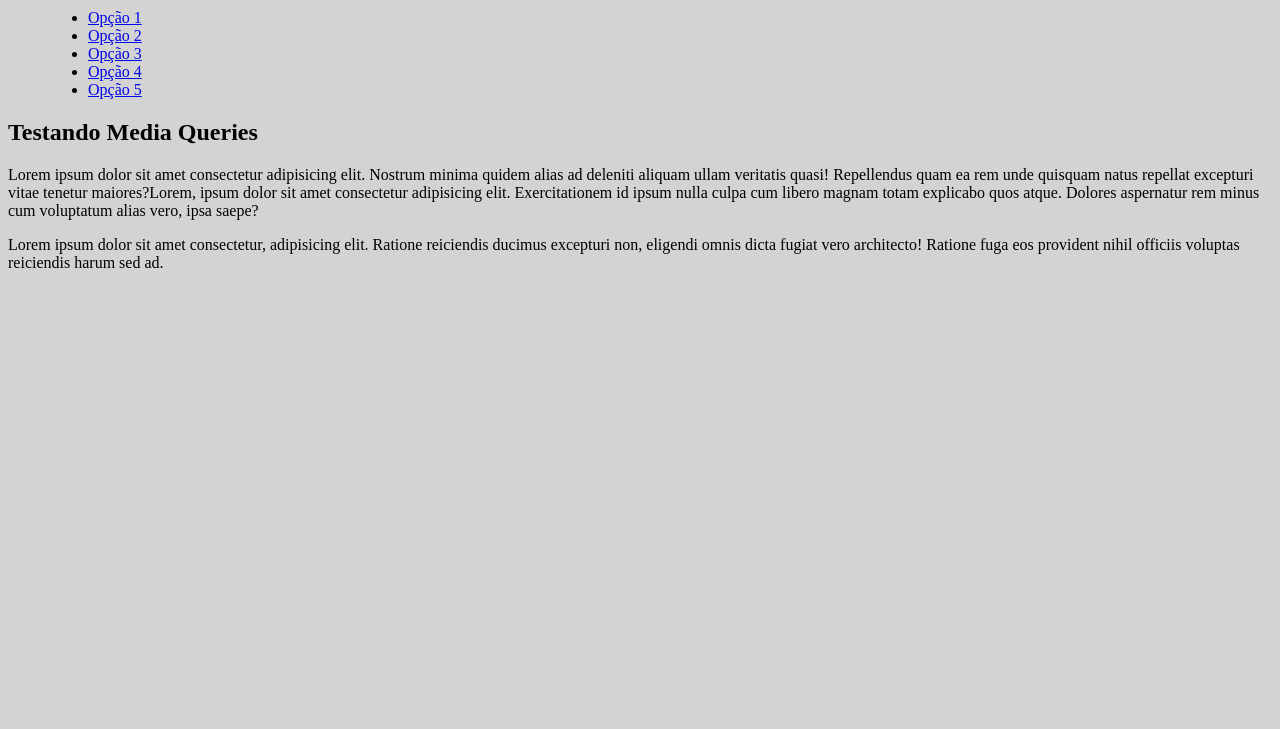
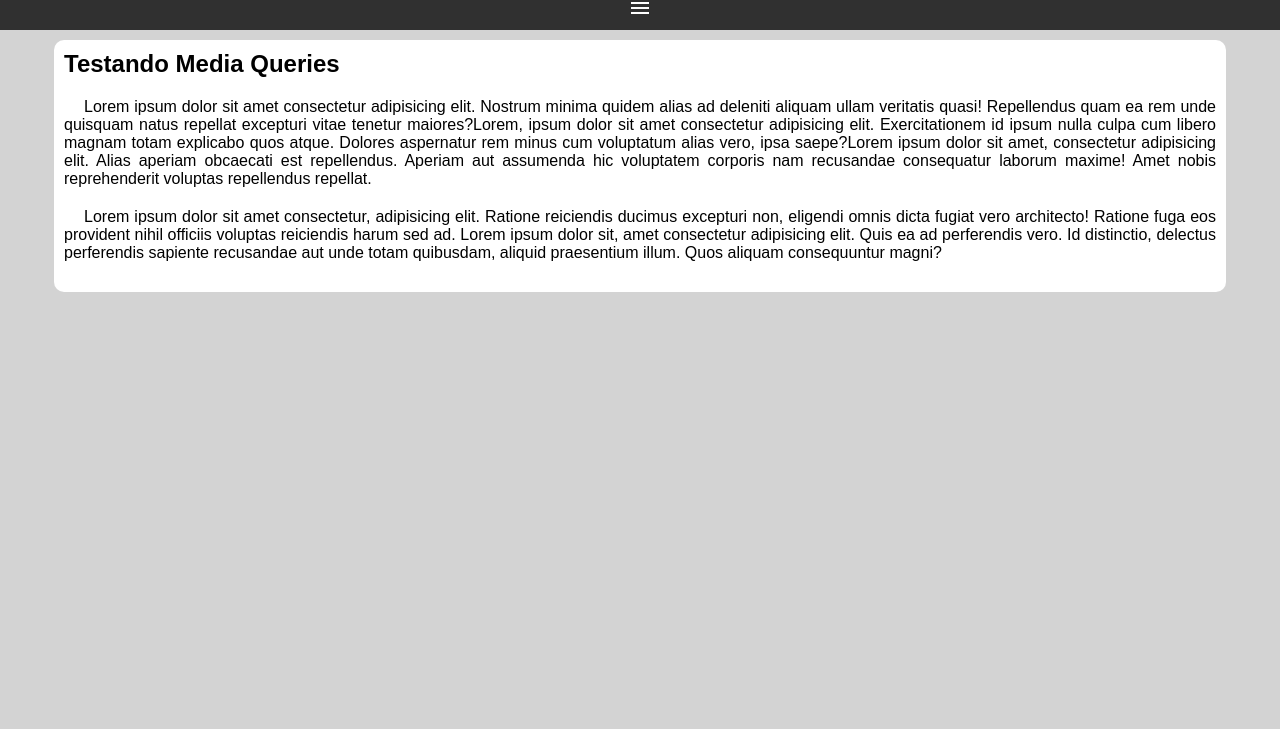
Before and after one commit to kennethuamusse/HTML5-CSS3, a plain HTML site: page exercicios/ex026/mq005/index.html in a window 1280 px wide. Shown: the part 71-800 px from the top of the page. Drawn offline with Linux system fonts and the light colour scheme.

Commit message:
exercicio 026 mq005

```diff
--- a/exercicios/ex026/mq005/estilos/style.css
+++ b/exercicios/ex026/mq005/estilos/style.css
@@ -1,4 +1,62 @@
 @charset "UTF-8";
+*{
+    font-family: Arial, Helvetica, sans-serif;
+    margin: 0px;
+    padding: 0px;
+}
 body, html{
     background-color: lightgray;
 }
+header{
+    background-color: gray;
+}
+header >h1{
+    padding: 10px;
+    text-align: center;
+}
+i#burguer{
+    background-color: rgb(48, 48, 48);
+    color: white;
+    display: block;
+    text-align: center;
+    padding: 10px;
+    cursor: pointer;
+}
+menu{
+    display:none;
+}
+menu > ul{
+    list-style-type: none;
+}
+menu > ul > li > a{
+    display: block;
+    padding: 10px;
+    text-decoration: none;
+    background-color: rgb(87, 87, 87);
+    color: white;
+    text-align: center;
+    border: 2px solid gray;
+}
+i#burguer:hover{
+    background-color: white;
+    color: black;
+}
+menu a:hover{
+    background-color: rgb(160, 157, 157);
+}
+main{
+    width: 90vw;
+    background-color: white;
+    margin: auto;
+    padding: 10px;
+    border-radius: 10px;
+    margin-top: 10px;
+}
+article > h2{
+    padding-bottom: 20px;
+}
+article > p{
+    text-align: justify;
+    margin-bottom: 20px;
+    text-indent: 20px;
+}
--- a/exercicios/ex026/mq005/index.html
+++ b/exercicios/ex026/mq005/index.html
@@ -5,12 +5,14 @@
     <meta http-equiv="X-UA-Compatible" content="IE=edge">
     <meta name="viewport" content="width=device-width, initial-scale=1.0">
     <title>Media Query</title>
+    <link href="https://fonts.googleapis.com/icon?family=Material+Icons" rel="stylesheet" />
     <link rel="stylesheet" href="estilos/style.css">
 </head>
 <body>
     <header>
         <h1>Meu site</h1>
-        <menu>
+        <i id= "burguer" class="material-icons" onclick="clickMenu()">menu</i>
+        <menu id="itens">
             <ul>
                 <li><a href="#">Opção 1</a></li>
                 <li><a href="#">Opção 2</a></li>
@@ -23,9 +25,18 @@
     <main>
         <article>
             <h2>Testando Media Queries</h2>
-            <p>Lorem ipsum dolor sit amet consectetur adipisicing elit. Nostrum minima quidem alias ad deleniti aliquam ullam veritatis quasi! Repellendus quam ea rem unde quisquam natus repellat excepturi vitae tenetur maiores?Lorem, ipsum dolor sit amet consectetur adipisicing elit. Exercitationem id ipsum nulla culpa cum libero magnam totam explicabo quos atque. Dolores aspernatur rem minus cum voluptatum alias vero, ipsa saepe?</p>
-            <p>Lorem ipsum dolor sit amet consectetur, adipisicing elit. Ratione reiciendis ducimus excepturi non, eligendi omnis dicta fugiat vero architecto! Ratione fuga eos provident nihil officiis voluptas reiciendis harum sed ad.</p>
+            <p>Lorem ipsum dolor sit amet consectetur adipisicing elit. Nostrum minima quidem alias ad deleniti aliquam ullam veritatis quasi! Repellendus quam ea rem unde quisquam natus repellat excepturi vitae tenetur maiores?Lorem, ipsum dolor sit amet consectetur adipisicing elit. Exercitationem id ipsum nulla culpa cum libero magnam totam explicabo quos atque. Dolores aspernatur rem minus cum voluptatum alias vero, ipsa saepe?Lorem ipsum dolor sit amet, consectetur adipisicing elit. Alias aperiam obcaecati est repellendus. Aperiam aut assumenda hic voluptatem corporis nam recusandae consequatur laborum maxime! Amet nobis reprehenderit voluptas repellendus repellat.</p>
+            <p>Lorem ipsum dolor sit amet consectetur, adipisicing elit. Ratione reiciendis ducimus excepturi non, eligendi omnis dicta fugiat vero architecto! Ratione fuga eos provident nihil officiis voluptas reiciendis harum sed ad. Lorem ipsum dolor sit, amet consectetur adipisicing elit. Quis ea ad perferendis vero. Id distinctio, delectus perferendis sapiente recusandae aut unde totam quibusdam, aliquid praesentium illum. Quos aliquam consequuntur magni?</p>
         </article>
     </main>
+    <script>
+        function clickMenu(){
+            if (itens.style.display == 'block'){
+                itens.style.display = 'none'
+            }else{
+                itens.style.display = 'block'
+            }
+        }
+    </script>
 </body>
 </html>
```
